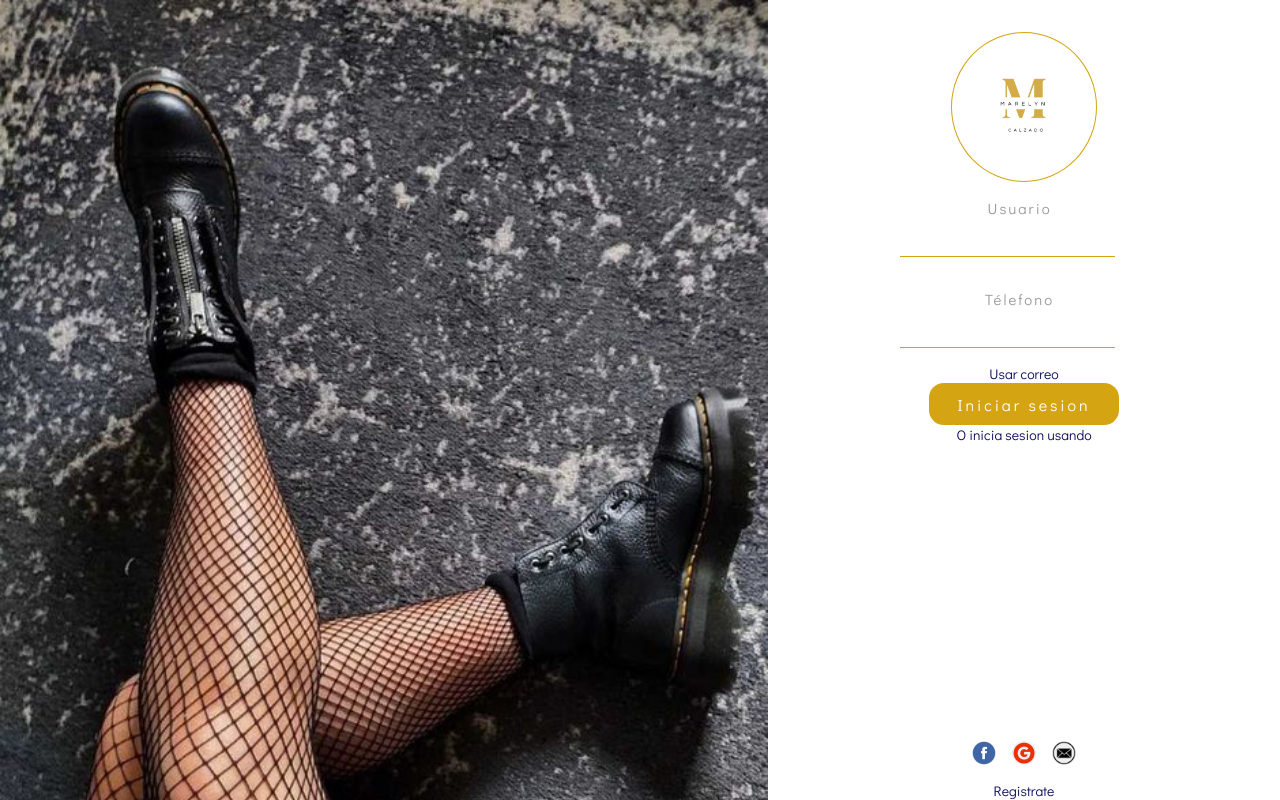
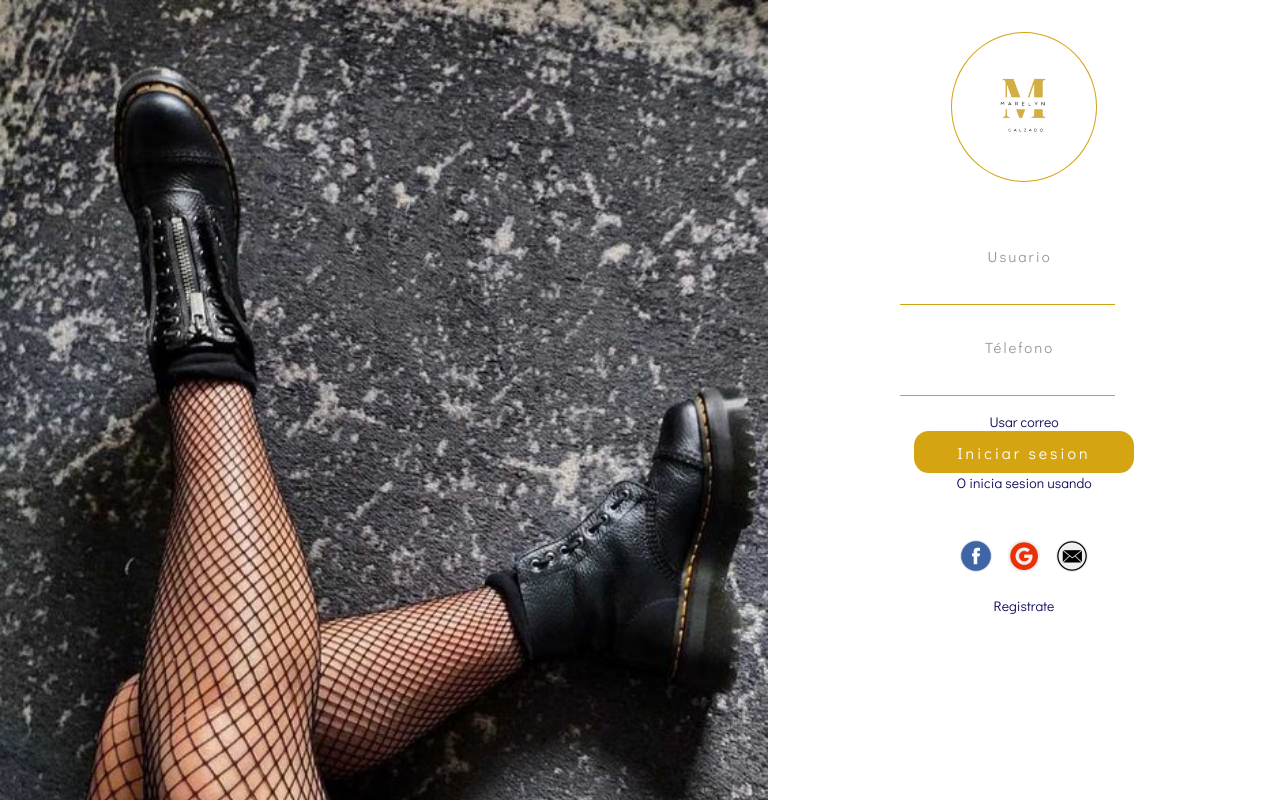
Before and after one commit to Nirvana-Code-Zen/Marelyn, a React (Vite) app: page /login in a window 1280 px wide. Built offline with nearby package versions, Linux system fonts and the light colour scheme; no server answers.

Commit message:
Posicion del formulario y sus componentes

```diff
--- a/src/UI/Components/Button/ButtonStyled.ts
+++ b/src/UI/Components/Button/ButtonStyled.ts
@@ -23,7 +23,7 @@ export const ButtonStyled = styled.button<ButtomProps>`
   justify-content: center;
   align-items: center;
   padding: .62rem 1.75rem;
-  width: ${props => props.buttonSize };
+  width: ${props => buttonSize[props.size]};
   height: ${props => props.height} ;
   border-radius: 0.93rem;
   border: 1px solid transparent;
--- a/src/UI/Components/Button/index.tsx
+++ b/src/UI/Components/Button/index.tsx
@@ -3,18 +3,18 @@ import PropTypes from 'prop-types'
 import { ButtonStyled } from './ButtonStyled'
 
 type PropsButtom = {
-  onClick: ()=>{},
+  onClick?: ()=> void,
   children: React.ReactNode,
-  background: string,
-  size: string,
-  height: string,
-  color: string,
-  arrow: boolean,
+  background?: string,
+  size?: string,
+  height?: string,
+  color?: string,
+  arrow?: boolean,
 
 }
 
 
-export const Button = ({ onClick , children, background, size, height, color, arrow }) => {
+export const Button : React.FC<PropsButtom> = ({ onClick , children, background, size, height, color, arrow }) => {
   return (
     <ButtonStyled type='button'
       onClick={onClick}
--- a/src/UI/Pages/Login/LoginStyled.ts
+++ b/src/UI/Pages/Login/LoginStyled.ts
@@ -42,12 +42,15 @@ export const ContainerLogo = styled.div`
   }
 `
 
+export const ContainerMainForm = styled.div`
+  height: 50vh;
+  padding-top: 3rem;
+`
 export const ContainerFormLoginStyled = styled.div`
   width:40vw ;
   height: 100vh;
   display: flex;
   flex-direction: column;
-  justify-content: space-evenly;
 `
 
 
@@ -69,7 +72,7 @@ export const ContainerNewtwork = styled.button`
   border: none;
   cursor: pointer;
   & img{
-    width: 1.5rem;
+    width: 2rem;
   }
 `
 
@@ -78,8 +81,9 @@ export const Footer = styled.div`
   justify-content: center;
   flex-direction: column;
   align-items: center;
+  padding-top: 3rem;
 
   & label {
-    padding-top: 1rem;
+    padding-top: 1.5rem;
   }
 `
--- a/src/UI/Pages/Login/index.tsx
+++ b/src/UI/Pages/Login/index.tsx
@@ -4,19 +4,20 @@ import { AuthContext } from '~UI/Context/Auth'
 import { Form, GroupForm, Input } from '~UI/Global-styles/Components/Forms'
 import { BotaBannerImage, Email, FacebookImage, GmailImage, Logo } from '~UI/assets/ImagesPaths'
 
-import { LoginStyled, ContainerBannerStyled, ContainerFormLoginStyled, SocialContentStyled, ContainerLogo, ContainerNewtwork, Footer } from './LoginStyled'
+import { Button } from '~Components/Button'
+
+import { LoginStyled, ContainerBannerStyled, ContainerFormLoginStyled, SocialContentStyled, ContainerLogo, ContainerNewtwork, Footer, ContainerMainForm } from './LoginStyled'
 
 import { AuthMethodProvider, AuthProviders } from '~modules/auth/domain/repository'
-import { Button } from '~Components/Button'
 
 export const Login = () => {
   const auth = useContext(AuthContext)
 
-  const inputLabels ={
-    user: 'Usuario'.split(''),
-    phone: 'Télefono'.split(''),
-    email: 'Correo'.split('')
-  }
+  // const inputLabels ={
+  //   user: 'Usuario'.split(''),
+  //   phone: 'Télefono'.split(''),
+  //   email: 'Correo'.split('')
+  // }
   const login = async (evt: MouseEvent<HTMLButtonElement>) => {
     try {
       const { currentTarget } = evt
@@ -40,7 +41,7 @@ export const Login = () => {
             <img src={Logo} alt="logo-Marelyn " />
           </figure>
         </ContainerLogo>
-
+        <ContainerMainForm>
           <Form styledModifield={{ justify: 'center', direction: 'column' }}>
             <GroupForm>
               <span className='bar'>Usuario</span>
@@ -58,15 +59,14 @@ export const Login = () => {
                 width="80%"
                 name='phone'
                 margin_left="10px"
-            type='number'
+                type='text'
               />
             </GroupForm>
             <label htmlFor="change-loging-method">Usar correo</label>
 
-          <Button
-          background='#d4a413'
-          size='large'
-          >Iniciar sesion</Button>
+            <Button background='#d4a413' size='large'>
+            Iniciar sesion
+            </Button>
 
             <label htmlFor="">O inicia sesion usando </label>
           </Form>
@@ -94,7 +94,7 @@ export const Login = () => {
             <label htmlFor="">Registrate</label>
 
           </Footer>
-
+        </ContainerMainForm>
       </ContainerFormLoginStyled>
     </LoginStyled>
   )
```
Also changed, not shown: src/UI/assets/logoMarely.png. Lines whose indentation alone changed are shown as unchanged.
